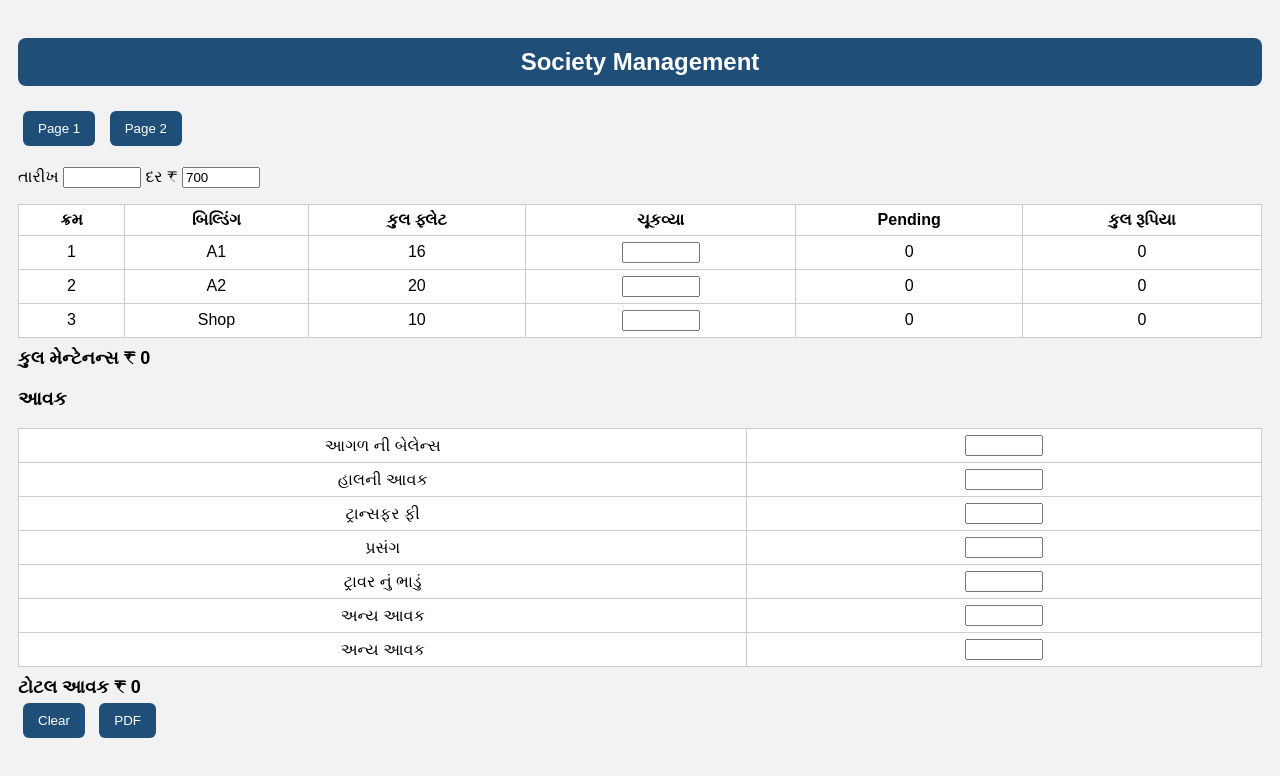
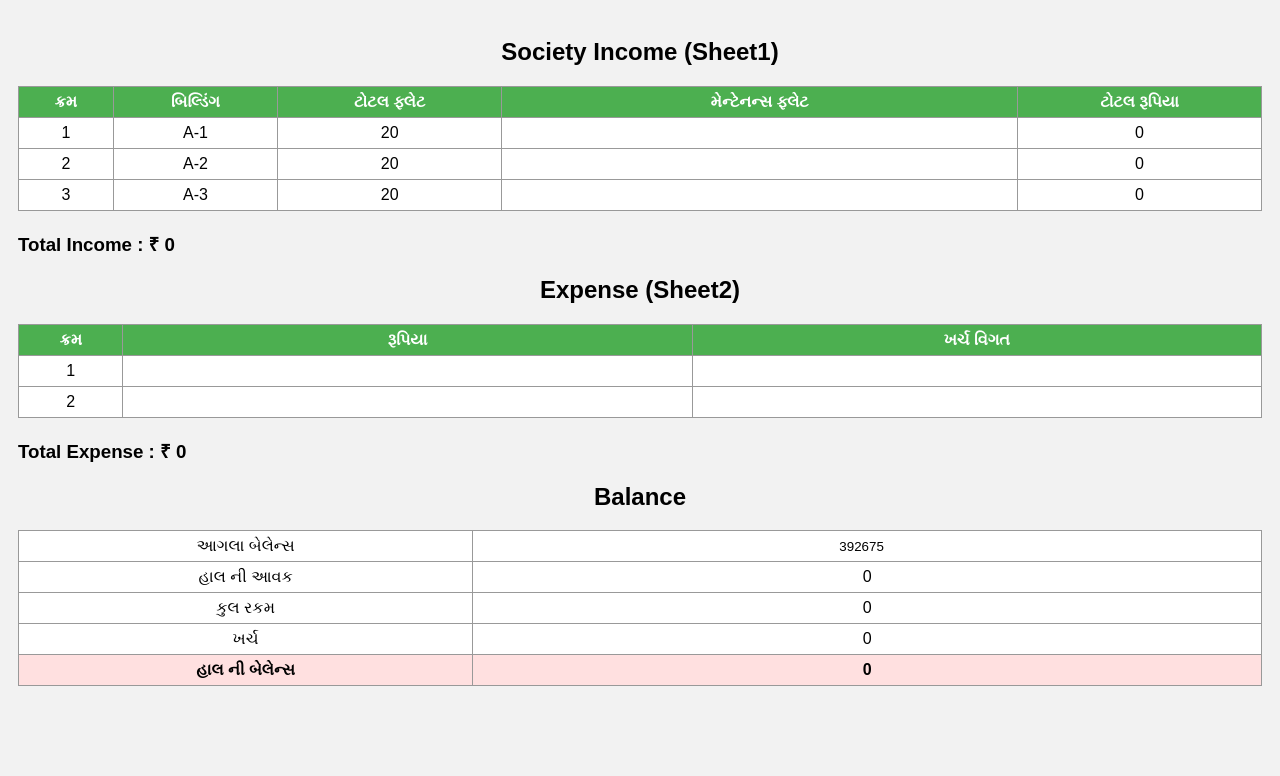
Before and after one commit to nagji-dev/diamond-calculator, a plain HTML site: page Society-account.html in a window 1280 px wide. Drawn offline with Linux system fonts and the light colour scheme.

Commit message:
Update Society-account.html

```diff
--- a/Society-account.html
+++ b/Society-account.html
@@ -1,70 +1,47 @@
 <!DOCTYPE html>
-<html lang="gu">
+<html>
 <head>
-<meta charset="UTF-8">
 <meta name="viewport" content="width=device-width, initial-scale=1">
 <title>Society Management</title>
 
 <style>
 
 body{
-font-family:sans-serif;
+font-family:Arial;
 background:#f2f2f2;
 padding:10px;
 }
 
 h2{
 text-align:center;
-background:#1f4e79;
-color:white;
-padding:10px;
-border-radius:8px;
-}
-
-button{
-padding:10px 15px;
-margin:5px;
-border:none;
-border-radius:6px;
-background:#1f4e79;
-color:white;
 }
 
 table{
 width:100%;
 border-collapse:collapse;
 background:white;
-margin-top:5px;
+margin-bottom:20px;
 }
 
 th,td{
-border:1px solid #ccc;
+border:1px solid #999;
 padding:6px;
 text-align:center;
 }
 
-input{
-width:70px;
+th{
+background:#4CAF50;
+color:white;
 }
 
-.page{
-display:none;
-}
-
-.active{
-display:block;
+input{
+width:100%;
+border:none;
+text-align:center;
 }
 
 .total{
-font-size:18px;
-font-weight:bold;
-margin-top:10px;
-}
-
-.signature{
-margin-top:40px;
-display:flex;
-justify-content:space-around;
+background:#ffe0e0;
 font-weight:bold;
 }
 
@@ -73,240 +50,151 @@ font-weight:bold;
 
 <body>
 
-<h2>Society Management</h2>
+<h2>Society Income (Sheet1)</h2>
 
-<button onclick="showPage(1)">Page 1</button>
-<button onclick="showPage(2)">Page 2</button>
-
-<div id="page1" class="page active">
-
-<p>
-તારીખ <input type="text" id="date">
-દર ₹ <input id="rate" value="700">
-</p>
-
-<table>
+<table id="income">
 
 <tr>
 <th>ક્રમ</th>
 <th>બિલ્ડિંગ</th>
-<th>કુલ ફ્લેટ</th>
-<th>ચૂકવ્યા</th>
-<th>Pending</th>
-<th>કુલ રૂપિયા</th>
+<th>ટોટલ ફ્લેટ</th>
+<th>મેન્ટેનન્સ ફ્લેટ</th>
+<th>ટોટલ રૂપિયા</th>
 </tr>
 
 <tr>
 <td>1</td>
-<td>A1</td>
-<td>16</td>
-<td><input class="paid"></td>
-<td class="pending">0</td>
+<td>A-1</td>
+<td>20</td>
+<td><input type="number" class="flat"></td>
 <td class="amount">0</td>
 </tr>
 
 <tr>
 <td>2</td>
-<td>A2</td>
+<td>A-2</td>
 <td>20</td>
-<td><input class="paid"></td>
-<td class="pending">0</td>
+<td><input type="number" class="flat"></td>
 <td class="amount">0</td>
 </tr>
 
 <tr>
 <td>3</td>
-<td>Shop</td>
-<td>10</td>
-<td><input class="paid"></td>
-<td class="pending">0</td>
+<td>A-3</td>
+<td>20</td>
+<td><input type="number" class="flat"></td>
 <td class="amount">0</td>
 </tr>
 
 </table>
 
-<div class="total">
-કુલ મેન્ટેનન્સ ₹ <span id="maintenance">0</span>
-</div>
+<h3>Total Income : ₹ <span id="incomeTotal">0</span></h3>
 
-<h3>આવક</h3>
+
+<h2>Expense (Sheet2)</h2>
+
+<table id="expense">
+
+<tr>
+<th>ક્રમ</th>
+<th>રૂપિયા</th>
+<th>ખર્ચ વિગત</th>
+</tr>
+
+<tr>
+<td>1</td>
+<td><input type="number" class="exp"></td>
+<td><input type="text"></td>
+</tr>
+
+<tr>
+<td>2</td>
+<td><input type="number" class="exp"></td>
+<td><input type="text"></td>
+</tr>
+
+</table>
+
+<h3>Total Expense : ₹ <span id="expenseTotal">0</span></h3>
+
+
+<h2>Balance</h2>
 
 <table>
 
 <tr>
-<td>આગળ ની બેલેન્સ</td>
-<td><input class="income"></td>
+<td>આગલા બેલેન્સ</td>
+<td><input type="number" id="oldBalance" value="392675"></td>
 </tr>
 
 <tr>
-<td>હાલની આવક</td>
-<td><input class="income"></td>
+<td>હાલ ની આવક</td>
+<td id="incomeShow">0</td>
 </tr>
 
 <tr>
-<td>ટ્રાન્સફર ફી</td>
-<td><input class="income"></td>
+<td>કુલ રકમ</td>
+<td id="grandTotal">0</td>
 </tr>
 
 <tr>
-<td>પ્રસંગ</td>
-<td><input class="income"></td>
+<td>ખર્ચ</td>
+<td id="expenseShow">0</td>
 </tr>
 
-<tr>
-<td>ટ્રાવર નું ભાડું</td>
-<td><input class="income"></td>
-</tr>
-
-<tr>
-<td>અન્ય આવક</td>
-<td><input class="income"></td>
-</tr>
-
-<tr>
-<td>અન્ય આવક</td>
-<td><input class="income"></td>
+<tr class="total">
+<td>હાલ ની બેલેન્સ</td>
+<td id="finalBalance">0</td>
 </tr>
 
 </table>
 
-<div class="total">
-ટોટલ આવક ₹ <span id="totalIncome">0</span>
-</div>
-
-</div>
-
-<div id="page2" class="page">
-
-<h3>ખર્ચ</h3>
-
-<table>
-
-<tr><td>હોચમેન પગાર</td><td><input class="expense"></td></tr>
-<tr><td>લાઈટ બિલ</td><td><input class="expense"></td></tr>
-<tr><td>સાર્વજનિક ખર્ચ</td><td><input class="expense"></td></tr>
-<tr><td>સફાઈ પગાર</td><td><input class="expense"></td></tr>
-<tr><td>રીપેરીંગ</td><td><input class="expense"></td></tr>
-<tr><td>અન્ય ખર્ચ</td><td><input class="expense"></td></tr>
-<tr><td>અન્ય ખર્ચ</td><td><input class="expense"></td></tr>
-<tr><td>અન્ય ખર્ચ</td><td><input class="expense"></td></tr>
-
-</table>
-
-<div class="total">
-ટોટલ જાવક ₹ <span id="totalExpense">0</span>
-</div>
-
-<div class="total">
-હાલની બેલેન્સ ₹ <span id="balance">0</span>
-</div>
-
-<div class="signature">
-<div>પ્રમુખ શ્રી</div>
-<div>ખજાનચી</div>
-</div>
-
-</div>
-
-<button onclick="clearAll()">Clear</button>
-<button onclick="window.print()">PDF</button>
-
 <script>
 
-function showPage(p){
+let rate=700
 
-document.getElementById("page1").classList.remove("active")
-document.getElementById("page2").classList.remove("active")
+function calculate(){
 
-document.getElementById("page"+p).classList.add("active")
+let flats=document.querySelectorAll(".flat")
+let amounts=document.querySelectorAll(".amount")
+
+let incomeTotal=0
+
+flats.forEach((f,i)=>{
+
+let val=f.value*rate
+amounts[i].innerText=val
+incomeTotal+=val
+
+})
+
+document.getElementById("incomeTotal").innerText=incomeTotal
+document.getElementById("incomeShow").innerText=incomeTotal
+
+
+let exp=document.querySelectorAll(".exp")
+
+let expenseTotal=0
+
+exp.forEach(e=>{
+expenseTotal+=Number(e.value)
+})
+
+document.getElementById("expenseTotal").innerText=expenseTotal
+document.getElementById("expenseShow").innerText=expenseTotal
+
+
+let old=Number(document.getElementById("oldBalance").value)
+
+let grand=old+incomeTotal
+
+document.getElementById("grandTotal").innerText=grand
+
+document.getElementById("finalBalance").innerText=grand-expenseTotal
 
 }
 
-function calculate(){
-
-let rate = Number(document.getElementById("rate").value) || 0
-
-let maintenance=0
-
-document.querySelectorAll("tr").forEach(function(row){
-
-let paid=row.querySelector(".paid")
-let pending=row.querySelector(".pending")
-let amount=row.querySelector(".amount")
-
-if(paid){
-
-let flats=Number(row.cells[2].innerText)
-let p=Number(paid.value)||0
-
-pending.innerText=flats-p
-
-let r=row.cells[1].innerText=="Shop"?300:rate
-
-let a=p*r
-
-amount.innerText=a
-
-maintenance+=a
-
-}
-
-})
-
-document.getElementById("maintenance").innerText=maintenance
-
-let income=maintenance
-
-document.querySelectorAll(".income").forEach(function(i){
-
-income+=Number(i.value)||0
-
-})
-
-document.getElementById("totalIncome").innerText=income
-
-let expense=0
-
-document.querySelectorAll(".expense").forEach(function(e){
-
-expense+=Number(e.value)||0
-
-})
-
-document.getElementById("totalExpense").innerText=expense
-
-document.getElementById("balance").innerText=income-expense
-
-saveData()
-
-}
-
-document.querySelectorAll("input").forEach(function(i){
-
-i.addEventListener("input",calculate)
-
-})
-
-function clearAll(){
-
-localStorage.clear()
-location.reload()
-
-}
-
-function saveData(){
-
-localStorage.setItem("society",document.body.innerHTML)
-
-}
-
-let saved=localStorage.getItem("society")
-
-if(saved){
-
-document.body.innerHTML=saved
-
-}
+document.addEventListener("input",calculate)
 
 </script>
 
```
